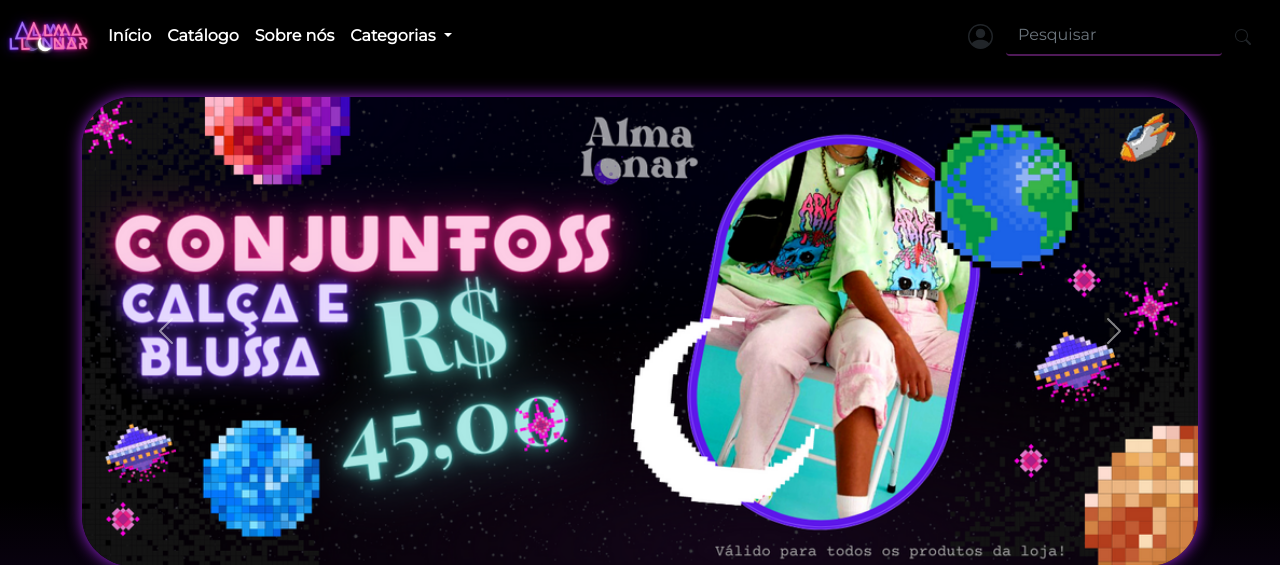
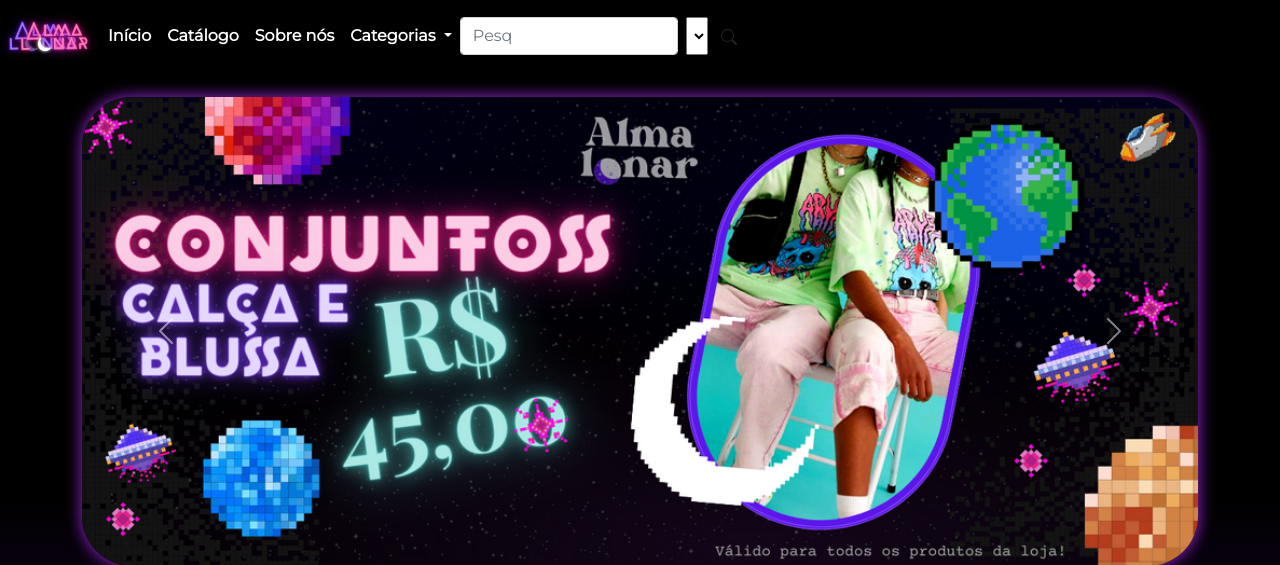
Before and after one commit to Naninh4/AlmaLunar-Loja_de_camisetas, a Django app: page / in a window 1280 px wide. Shown: the top 565 px of the page. Run offline with Django 4.2, Linux system fonts and the light colour scheme; lists and menus that the app fills with data are empty; parts of the project's set-up code (start-up, migrations or seed data) failed here and were passed over; some libraries are stand-ins or nearby versions.

Commit message:
barra de pesquisa

```diff
--- a/almalunarPI/urls.py
+++ b/almalunarPI/urls.py
@@ -13,6 +13,7 @@ urlpatterns = [
     path('quemsomos/',quemsomos,name="quemsomos"),
     path('detalhes',detalhes,name="detalhes"),
     path('detalhes/<int:id>',detalhes,name="detalhes"),
+    path('pagcategoria', pesquisa, name="pagcategoria"),
     path('form/',cliente, name="L_G")
 
 ]+ static(settings.MEDIA_URL, document_root = settings.MEDIA_ROOT)
--- a/principal/templates/base.html
+++ b/principal/templates/base.html
@@ -47,18 +47,26 @@
                 <a class="dropdown-item" href="#">Conjunto</a>
           </ul>
 
-          <form class="form-inline ms-auto me-3 my-2 my-lg-0 d-flex">
-            <a href="{% url 'L_G' %}" class="btn inline">
-            <svg xmlns="http://www.w3.org/2000/svg" width="25" height="25" fill="currentColor" class="bi bi-person-circle" viewBox="0 0 16 16">
-              <path d="M11 6a3 3 0 1 1-6 0 3 3 0 0 1 6 0z"/>
-              <path fill-rule="evenodd" d="M0 8a8 8 0 1 1 16 0A8 8 0 0 1 0 8zm8-7a7 7 0 0 0-5.468 11.37C3.242 11.226 4.805 10 8 10s4.757 1.225 5.468 2.37A7 7 0 0 0 8 1z"/>
-            </svg>
-          </a>
-            <input class="form-control mr-sm-2" type="search" placeholder="Pesquisar" aria-label="Pesquisar">
-            <button class="btn" type="submit"><svg xmlns="http://www.w3.org/2000/svg" width="16" height="16" fill="currentColor" class="bi bi-search" viewBox="0 0 16 16">
-              <path d="M11.742 10.344a6.5 6.5 0 1 0-1.397 1.398h-.001c.03.04.062.078.098.115l3.85 3.85a1 1 0 0 0 1.415-1.414l-3.85-3.85a1.007 1.007 0 0 0-.115-.1zM12 6.5a5.5 5.5 0 1 1-11 0 5.5 5.5 0 0 1 11 0z"/>
-            </svg></button>
+         <!-- Barra de pesquisa -->
+         <div>
+
+          <form class="d-flex input-btn-padding-x" role="search" method="get" action =" {% url 'pagcategoria' %}" >
+
+          <input class="form-control me-2 pill-button" type="search" placeholder="Pesq" aria-label="Per" value="{{request.GET.pesq}}" name="pesq">
+          <select name="categ" class="green-button" value="{{request.GET.categ}}" name="categ">
+
+          </select>
+
+          <div class="form-group">
+                 <button class="btn pill-button" type="submit"><svg xmlns="http://www.w3.org/2000/svg" width="16" height="16" fill="currentColor" class="bi bi-search" viewBox="0 0 16 16">
+                      <path d="M11.742 10.344a6.5 6.5 0 1 0-1.397 1.398h-.001c.03.04.062.078.098.115l3.85 3.85a1 1 0 0 0 1.415-1.414l-3.85-3.85a1.007 1.007 0 0 0-.115-.1zM12 6.5a5.5 5.5 0 1 1-11 0 5.5 5.5 0 0 1 11 0z"/>
+                      </svg>
+                 </button>
+          </div>
+
           </form>
+         </div>
+         <!-- Barra de pesquisa -->
         </div>
       </nav>
     </header>
--- /dev/null
+++ b/principal/templates/pagcategoria.html
@@ -0,0 +1 @@
+{% extends 'produtos' %}
--- a/principal/views.py
+++ b/principal/views.py
@@ -15,6 +15,8 @@ def lista_produtos(request):
     lista = Produto.objects.all()
     context = {'produtos': lista}
     return render(request, "produtos.html", context)
+
+
 
 
 def quemsomos(request):
@@ -43,3 +45,23 @@ def cliente(request):
         form = Cliente_form()
 
     return render(request, 'Login_Cadastro.html', {'form': form })
+
+
+
+def pesquisa(request):
+
+
+    lista = Produto.objects.order_by("-id")
+
+    if 'categ' in request.GET:
+        lista = lista.filter(categoria_produto_id=int(request.GET['categ']))
+    if 'pesq' in request.GET:
+         lista = lista.filter(nome_produto__icontains=request.GET['pesq'])
+
+
+
+    print(lista)
+
+    return render(request,'produtos.html',{
+        'listap':lista,
+    })
```
Also changed, not shown: principal/migrations/0009_alter_cliente_senha_cliente.py (added).
